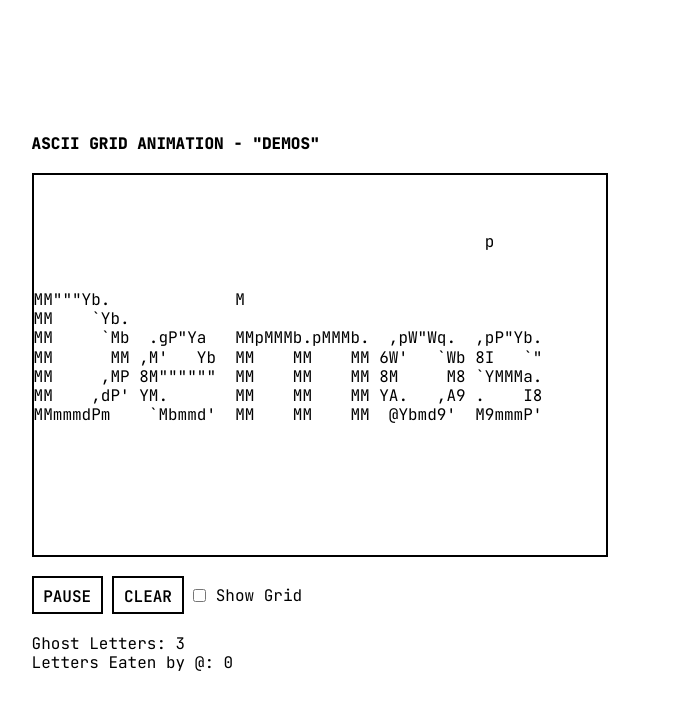
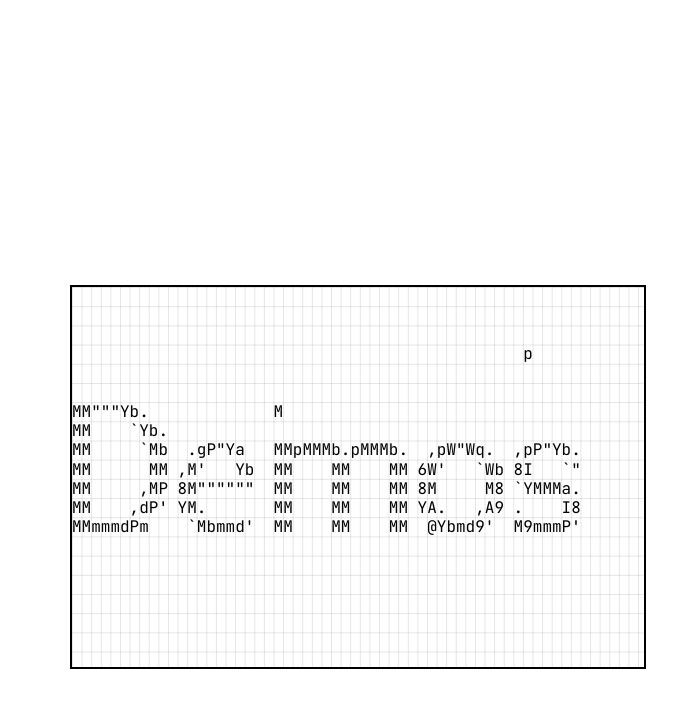
Before and after one commit to JoinPatch/DemosAnon, an Astro site: page / in a window 1280 px wide. Shown: the whole page, without its empty margins (282-959 px from the left). Built offline with nearby package versions, Linux system fonts and the light colour scheme; Astro itself is replaced by a stand-in of ours.

Commit message:
demos with grid bool

```diff
--- a/src/components/ASCIIHeader.jsx
+++ b/src/components/ASCIIHeader.jsx
@@ -1,4 +1,7 @@
 import React, { useState, useEffect, useRef } from 'react';
+
+// Configuration flag - set to false to hide the grid
+const SHOW_GRID = true;
 
 // ASCII art for "Demos" - will be used as fixed background
 const DEMOS_ASCII = [
@@ -22,7 +25,7 @@ const MAX_TYPE1_CHARS = 15; // maximum Type 1 characters
 const TYPE2_CHAR = '@'; // Changed from ◉ to @
 const EMPTY_CHAR = ' ';
 
-// CSS styles matching the reference design
+// CSS styles for centered grid
 const styles = {
   container: {
     fontFamily: '"JetBrains Mono", monospace',
@@ -30,7 +33,11 @@ const styles = {
     lineHeight: '1.20rem',
     backgroundColor: '#fff',
     color: '#000',
-    padding: '1.20rem 2ch',
+    display: 'flex',
+    justifyContent: 'center',
+    alignItems: 'center',
+    minHeight: '100vh',
+    padding: '2rem',
     '@media (prefers-color-scheme: dark)': {
       backgroundColor: '#000',
       color: '#fff',
@@ -62,29 +69,8 @@ const styles = {
   },
   content: {
     position: 'relative',
-    zIndex: 2
-  },
-  controls: {
-    marginTop: 'var(--line-height)',
-    display: 'flex',
-    gap: '1ch',
-    alignItems: 'center'
-  },
-  button: {
-    border: '2px solid currentColor',
-    padding: 'calc(var(--line-height) / 2 - 2px) 1ch',
-    background: 'transparent',
-    color: 'inherit',
-    fontFamily: 'inherit',
-    fontSize: 'inherit',
-    fontWeight: '600',
-    textTransform: 'uppercase',
-    cursor: 'pointer',
-    height: 'calc(var(--line-height) * 2)'
-  },
-  stats: {
-    marginTop: 'var(--line-height)',
-    fontFamily: 'inherit'
+    zIndex: 2,
+    margin: 0
   }
 };
 
@@ -130,8 +116,6 @@ const GridAnimation = () => {
   const letterPositions = useRef(findLetterPositions(backgroundGrid.current));
   const [type1Chars, setType1Chars] = useState([]);
   const [type2Char, setType2Char] = useState(null);
-  const [isPaused, setIsPaused] = useState(false);
-  const [showDebug, setShowDebug] = useState(false);
   const [eatenCount, setEatenCount] = useState(0);
   const tickRef = useRef(null);
 
@@ -337,55 +321,16 @@ const GridAnimation = () => {
 
   // Animation loop
   useEffect(() => {
-    if (!isPaused) {
-      tickRef.current = setInterval(updateCharacters, 50);
-    } else {
-      clearInterval(tickRef.current);
-    }
+    tickRef.current = setInterval(updateCharacters, 50);
 
     return () => clearInterval(tickRef.current);
-  }, [isPaused, type1Chars, type2Char]);
+  }, [type1Chars, type2Char]);
 
   return (
     <div style={styles.container}>
-      <h2 style={{ fontWeight: 800, textTransform: 'uppercase' }}>
-        ASCII Grid Animation - "Demos"
-      </h2>
-
-      <div style={{ ...styles.grid, position: 'relative' }}>
-        {showDebug && <div style={styles.debugOverlay} />}
-        <pre style={{ ...styles.content, margin: 0 }}>{renderGrid()}</pre>
-      </div>
-
-      <div style={styles.controls}>
-        <button
-          style={styles.button}
-          onClick={() => setIsPaused(!isPaused)}
-        >
-          {isPaused ? 'Play' : 'Pause'}
-        </button>
-        <button
-          style={styles.button}
-          onClick={() => {
-            setType1Chars([]);
-            setEatenCount(0);
-          }}
-        >
-          Clear
-        </button>
-        <label style={{ display: 'flex', alignItems: 'center', gap: '1ch' }}>
-          <input
-            type="checkbox"
-            checked={showDebug}
-            onChange={(e) => setShowDebug(e.target.checked)}
-          />
-          Show Grid
-        </label>
-      </div>
-
-      <div style={styles.stats}>
-        <div>Ghost Letters: {type1Chars.length}</div>
-        <div>Letters Eaten by {TYPE2_CHAR}: {eatenCount}</div>
+      <div style={styles.grid}>
+        {SHOW_GRID && <div style={styles.debugOverlay} />}
+        <pre style={styles.content}>{renderGrid()}</pre>
       </div>
     </div>
   );
```
